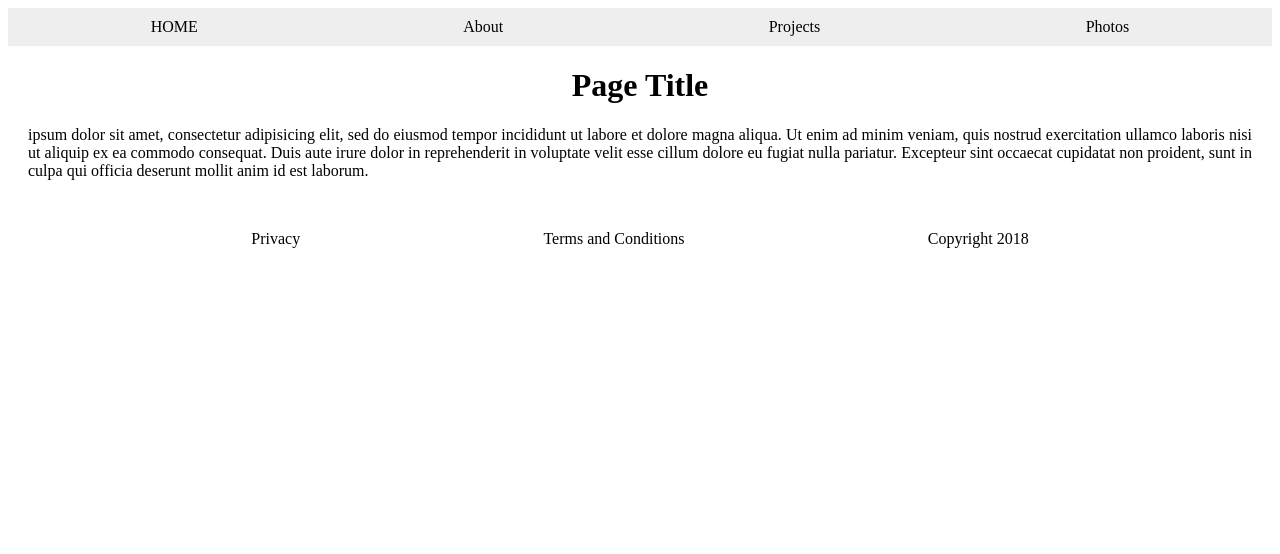
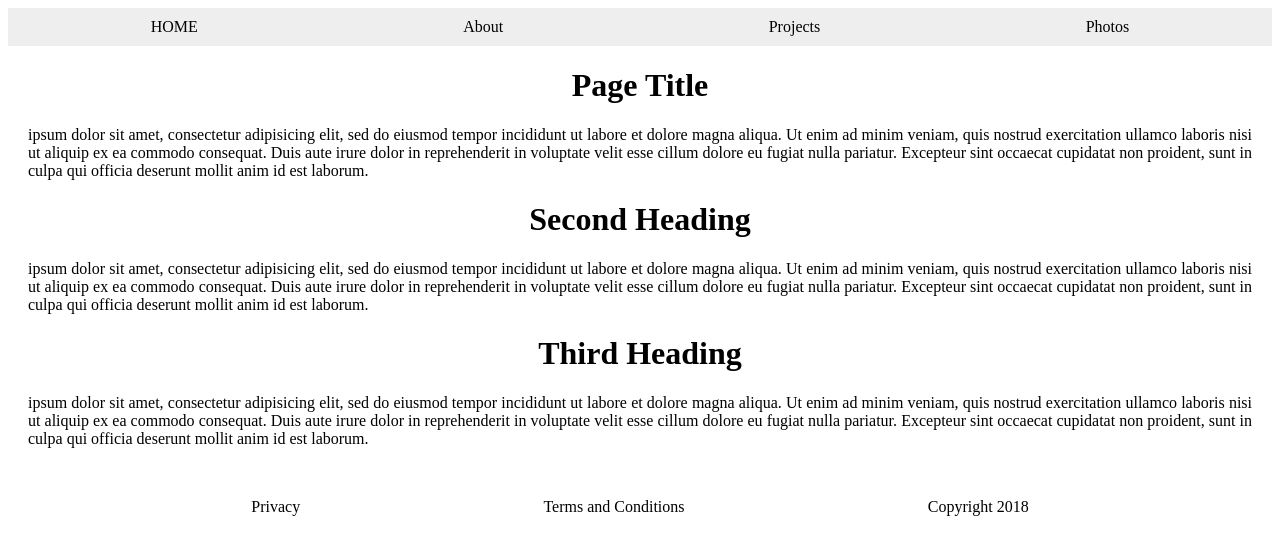
Before and after one commit to Nurxni/front_end_project_01, a plain HTML site: page index.html in a window 1280 px wide. Drawn offline with Linux system fonts and the light colour scheme.

Commit message:
added heading x paragraph

```diff
--- a/index.html
+++ b/index.html
@@ -63,6 +63,23 @@
 			consequat. Duis aute irure dolor in reprehenderit in voluptate velit esse
 			cillum dolore eu fugiat nulla pariatur. Excepteur sint occaecat cupidatat non
 			proident, sunt in culpa qui officia deserunt mollit anim id est laborum.</p>
+
+			<h1>Second Heading</h1>
+			<p>ipsum dolor sit amet, consectetur adipisicing elit, sed do eiusmod
+			tempor incididunt ut labore et dolore magna aliqua. Ut enim ad minim veniam,
+			quis nostrud exercitation ullamco laboris nisi ut aliquip ex ea commodo
+			consequat. Duis aute irure dolor in reprehenderit in voluptate velit esse
+			cillum dolore eu fugiat nulla pariatur. Excepteur sint occaecat cupidatat non
+			proident, sunt in culpa qui officia deserunt mollit anim id est laborum.</p>
+
+			<h1>Third Heading</h1>
+			<p>ipsum dolor sit amet, consectetur adipisicing elit, sed do eiusmod
+			tempor incididunt ut labore et dolore magna aliqua. Ut enim ad minim veniam,
+			quis nostrud exercitation ullamco laboris nisi ut aliquip ex ea commodo
+			consequat. Duis aute irure dolor in reprehenderit in voluptate velit esse
+			cillum dolore eu fugiat nulla pariatur. Excepteur sint occaecat cupidatat non
+			proident, sunt in culpa qui officia deserunt mollit anim id est laborum.</p>
+
 		</main>
 
 		<footer>
```
